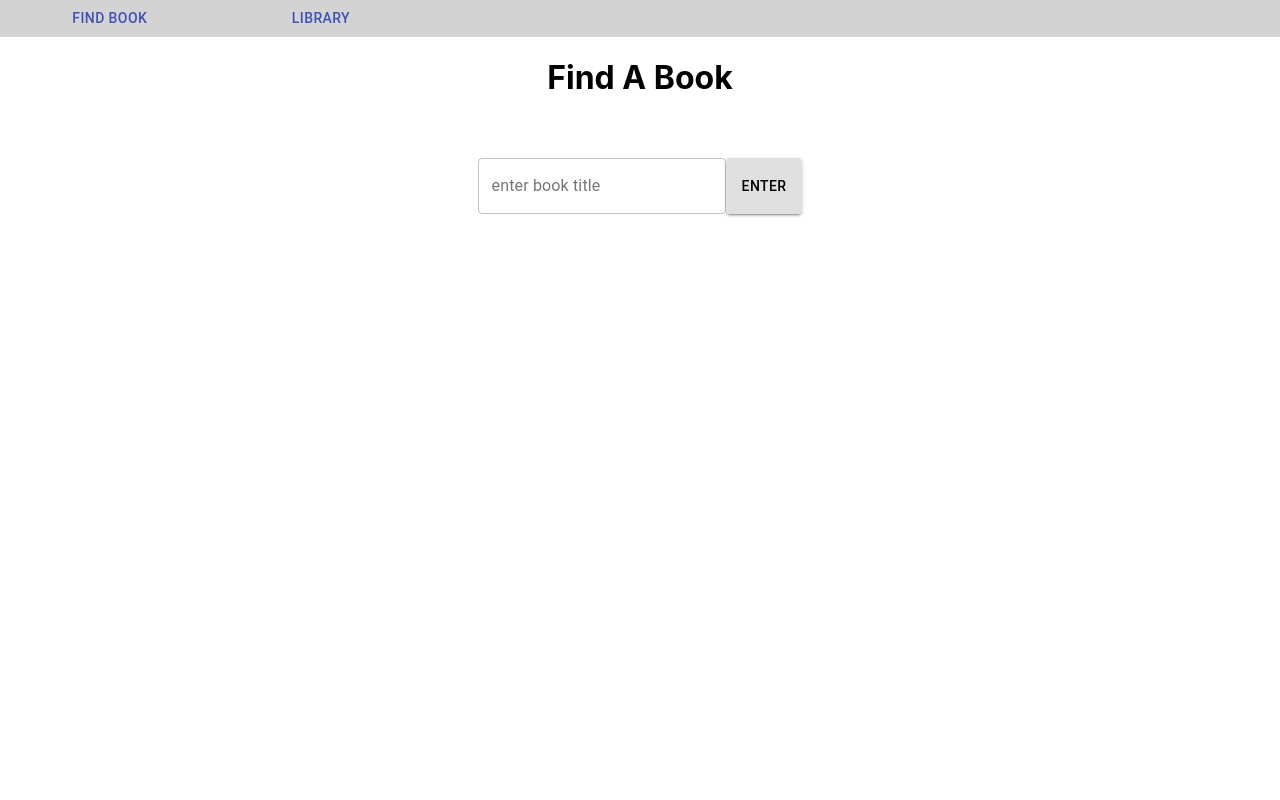
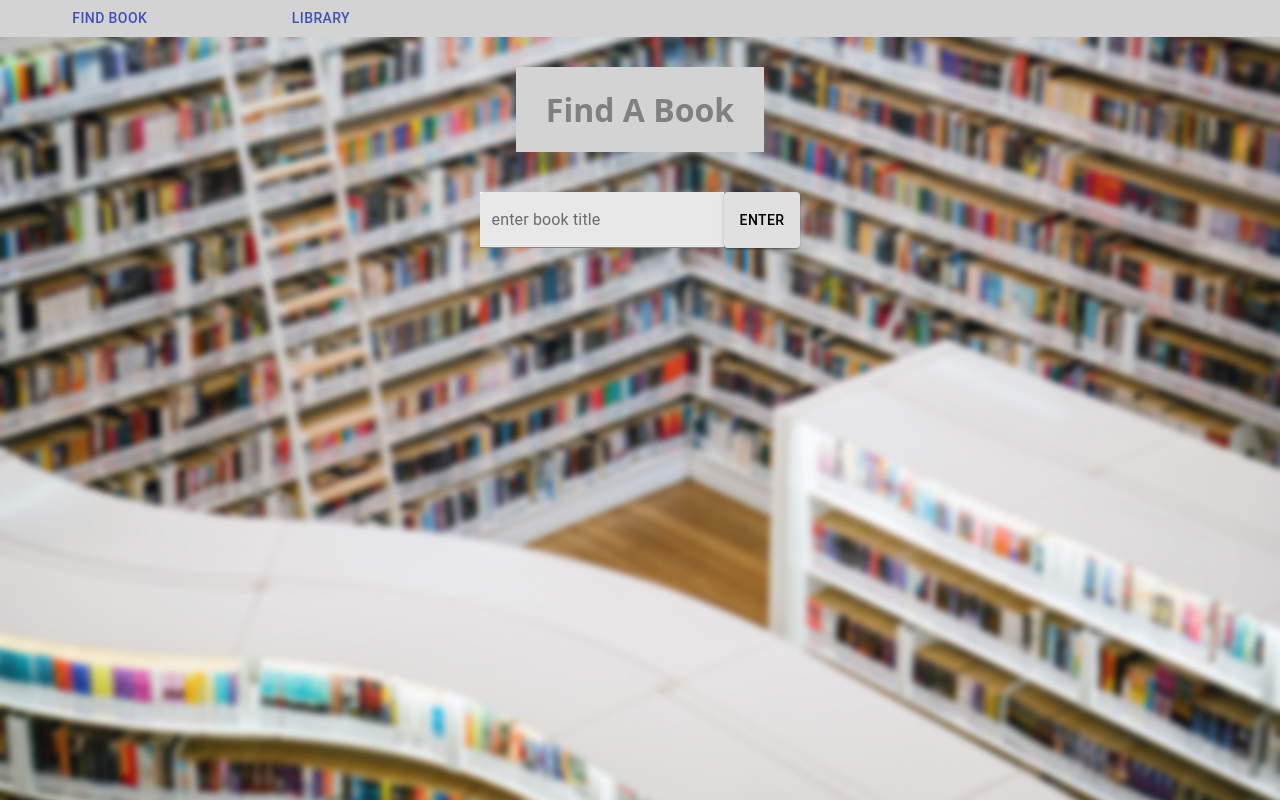
Before and after one commit to kslewis19/book_author_frontend, a React (Create React App) app: page / in a window 1280 px wide. Built offline with nearby package versions, Linux system fonts and the light colour scheme; no server answers.

Commit message:
ui changes

```diff
--- a/src/App.js
+++ b/src/App.js
@@ -3,14 +3,14 @@ import './App.css';
 import { Route, Switch } from "react-router-dom";
 import LibraryDisplay from './components/LibraryDisplay'
 import ErrorComponent from "./components/ErrorComponent";
-
+import background from "./components/background.jpg";
 function App() {
   return (
-    <div>
+    <div style={{ backgroundImage: `url(${background})`, height: "100vh", backgroundPosition: "center", backgroundSize: "cover" }}>
       <Switch>
         <Route path="/" component={PageView} exact />
         <Route path="/library" component={LibraryDisplay} />
-        <Route component={ErrorComponent} />
+        <Route component={ErrorComponent} />S
       </Switch>
     </div>
 
--- a/src/components/AuthorDisplay.js
+++ b/src/components/AuthorDisplay.js
@@ -1,33 +1,35 @@
 import { Button } from '@material-ui/core';
 import BookCard from './BookCard'
+import List from '@material-ui/core/List';
 
-export default function AuthorDisplay (props){
+export default function AuthorDisplay(props) {
 
-    return(
-        <div style={{display: "flex", flexDirection:" column"}}>
-            The author of '{props.title}' is {props.author}!
+    return (
+        <div style={{ display: "flex", flexDirection: " column", backgroundColor: "white" }}>
             <Button
                 variant="contained"
                 color="inherit"
-                onClick={()=>{props.setTitle(null)}}
+                onClick={() => { props.setTitle(null) }}
             >
-                Try Again
+                Search Again
                     </Button>
 
-                <h3>Not It? Heres some other authors for the search '{props.title}'</h3>
+            <h3>Search Results</h3>
+            <List style={{ maxHeight: 650, overflow: 'auto' }} >
+                {props.books.map((book, index) => {
+                    try {
+                        return (
+                            <BookCard title={book.volumeInfo.title} author={book.volumeInfo.authors} image={book.volumeInfo.imageLinks.smallThumbnail} />
 
-                {props.books.map((book, index) => {
-                    try{
-                    return(
-                    <BookCard title={book.volumeInfo.title} author={book.volumeInfo.authors} image={book.volumeInfo.imageLinks.smallThumbnail}/>
-
-                )}catch(e){
+                        )
+                    } catch (e) {
                         console.log(book.volumeInfo.title, "was not able to load")
-                }
-                return (
-                    <div/>
-                )
+                    }
+                    return (
+                        <div />
+                    )
                 })}
+            </List>
         </div>
     )
 }
--- a/src/components/BookCard.js
+++ b/src/components/BookCard.js
@@ -15,7 +15,7 @@ import EditIcon from '@material-ui/icons/Edit';
 
 const useStyles = makeStyles((theme) => ({
     root: {
-        width: '100%',
+        width: '75%',
         maxWidth: '45ch',
         backgroundColor: theme.palette.background.paper,
     },
@@ -163,6 +163,7 @@ export default function BookCard(props) {
                         label="enter description"
                         variant="outlined"
                         value={desc}
+                        style={{ width: 550 }}
                         onChange={(e) => {
 
                             setDesc(e.target.value)
@@ -173,7 +174,7 @@ export default function BookCard(props) {
                         color="inherit"
                         onClick={editBook}
                     >
-                        Subtmit
+                        Submit
                  </Button>
 
                 </div>}
--- a/src/components/BookInput.js
+++ b/src/components/BookInput.js
@@ -15,9 +15,10 @@ export default function BookInput(props) {
         <div style={{ display: "flex", flexDirection: "column", alignContent: "center" }}>
             <div style={{ display: "flex", alignContent: "center" }}>
                 <TextField
-
+                    style={{ backgroundColor: "white" }}
                     label="enter book title"
-                    variant="outlined"
+                    id="filled-start-adornment"
+                    variant="filled"
                     value={title}
                     onChange={(e) => {
 
--- a/src/components/LibraryDisplay.js
+++ b/src/components/LibraryDisplay.js
@@ -7,15 +7,25 @@ import Loader from "react-loader-spinner"
 
 const useStyles = makeStyles((theme) => ({
     root: {
+        display: "flex",
         width: '100%',
-        alignItems: "center"
+        flexDirection: "column",
+        alignItems: "center",
+        justifyContent: "center"
+
 
     },
     library: {
-        maxWidth: '75%',
+        width: '45%',
         display: "flex",
         alignContent: "center",
-        justifyContent: "center"
+        justifyContent: "center",
+        backgroundColor: "white",
+        paddingBottom: 30,
+        marginTop: 100,
+
+
+
 
     }
 
--- a/src/components/PageView.js
+++ b/src/components/PageView.js
@@ -50,7 +50,9 @@ export default function PageView() {
     return (
         <div className={classes.container}>
             <Navbar />
-            <h1>Find A Book</h1>
+            <div style={{ backgroundColor: "lightgray", marginTop: 30, paddingLeft: 30, paddingRight: 30 }}>
+                <h1 style={{ fontFamily: 'Open Sans', color: "gray", size: 450 }}>Find A Book</h1>
+            </div>
             <div className={classes.main}>
                 {(title === null || author === "Malka Older") ? <BookInput setTitle={setTitle} /> : <AuthorDisplay title={title} author={author} setTitle={setTitle} books={books} />}
             </div>
```
Also changed, not shown: src/components/background.jpg (added).
